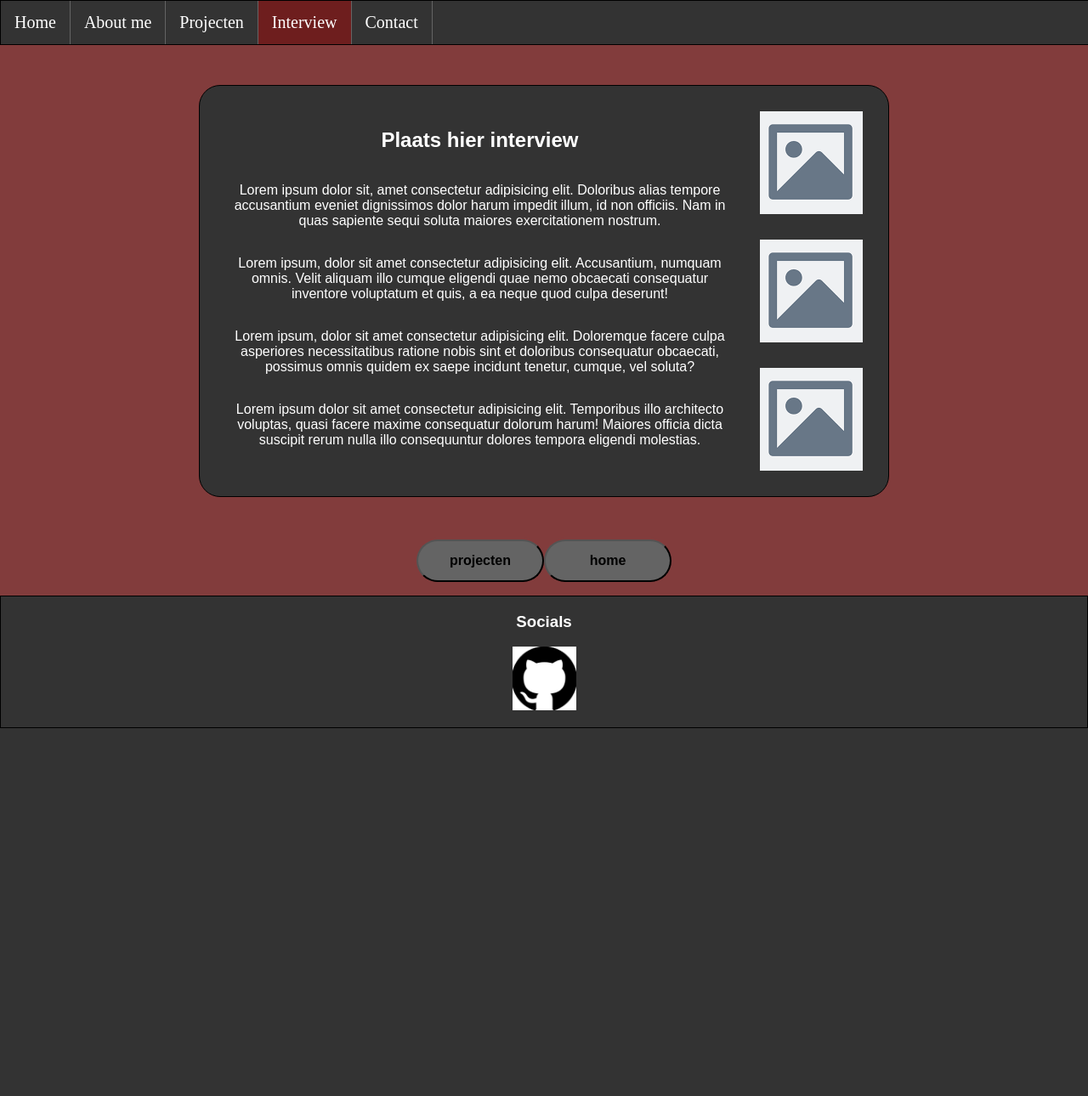
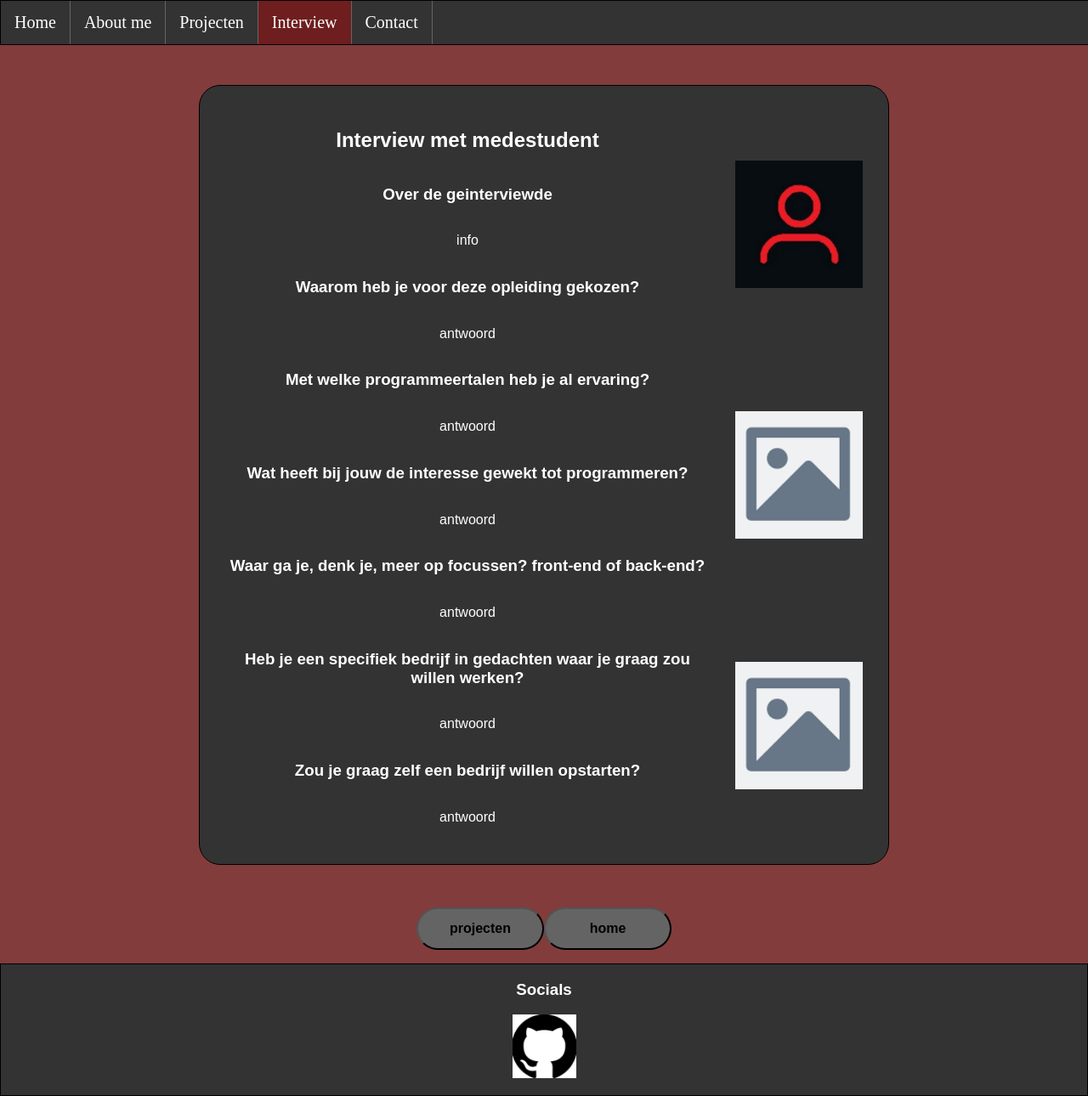
Before and after one commit to Rowan-Laffeber/portfolio, a PHP site: page /interview.html in a window 1280 px wide. Shown: the whole page at 85% size. Before the commit the page ends 857 px from the top, so only its background shows below. Run offline with PHP 8.4, Linux system fonts and the light colour scheme.

Commit message:
interview page
added information to interview page

```diff
--- a/interview.html
+++ b/interview.html
@@ -28,15 +28,25 @@
         </nav>
         <div class="article-page">
             <article class="article-grid">
-                <h1>Plaats hier interview</h1>
-                <p>Lorem ipsum dolor sit, amet consectetur adipisicing elit. Doloribus alias tempore accusantium eveniet dignissimos dolor harum impedit illum, id non officiis. Nam in quas sapiente sequi soluta maiores exercitationem nostrum.</p>
-                <p>Lorem ipsum, dolor sit amet consectetur adipisicing elit. Accusantium, numquam omnis. Velit aliquam illo cumque eligendi quae nemo obcaecati consequatur inventore voluptatum et quis, a ea neque quod culpa deserunt!</p>
-                <p>Lorem ipsum, dolor sit amet consectetur adipisicing elit. Doloremque facere culpa asperiores necessitatibus ratione nobis sint et doloribus consequatur obcaecati, possimus omnis quidem ex saepe incidunt tenetur, cumque, vel soluta?</p>
-                <p>Lorem ipsum dolor sit amet consectetur adipisicing elit. Temporibus illo architecto voluptas, quasi facere maxime consequatur dolorum harum! Maiores officia dicta suscipit rerum nulla illo consequuntur dolores tempora eligendi molestias.</p>
+                <h1>Interview met medestudent</h1>
+                <h3>Over de geinterviewde</h3>
+                <p>info</p>
+                <h3>Waarom heb je voor deze opleiding gekozen?</h3>
+                <p>antwoord</p>
+                <h3>Met welke programmeertalen heb je al ervaring?</h3>
+                <p>antwoord</p>
+                <h3>Wat heeft bij jouw de interesse gewekt tot programmeren?</h3>
+                <p>antwoord</p>
+                <h3>Waar ga je, denk je, meer op focussen? front-end of back-end?</h3>
+                <p>antwoord</p>
+                <h3>Heb je een specifiek bedrijf in gedachten waar je graag zou willen werken?</h3>
+                <p>antwoord</p>
+                <h3>Zou je graag zelf een bedrijf willen opstarten?</h3>
+                <p>antwoord</p>
             </article>
-            <img class="image-1-grid" src="img and mp4/placeholder-project-article.png" alt="image" width="auto"></img>
-            <img class="image-2-grid" src="img and mp4/placeholder-project-article.png" alt="image" width="auto"></img>
-            <img class="image-3-grid" src="img and mp4/placeholder-project-article.png" alt="image" width="auto"></img>
+            <img class="image-1-grid" src="img and mp4/pfp.jpg" alt="image" width="150"></img>
+            <img class="image-2-grid" src="img and mp4/placeholder-project-article.png" alt="image" width="150"></img>
+            <img class="image-3-grid" src="img and mp4/placeholder-project-article.png" alt="image" width="150"></img>
         </div>
 
         <p><a href="projects.html"><button>projecten</button></a><a href="homepage.html"><button>home</button></a></p>
--- a/portfolio.css
+++ b/portfolio.css
@@ -170,6 +170,7 @@ padding: 30px;
 width: 750px;
 height: auto;
 justify-items: center;
+align-items: center;
 background-color: rgb(51, 51, 51);
 border-radius: 25px;
 border: 1px solid black;
```
